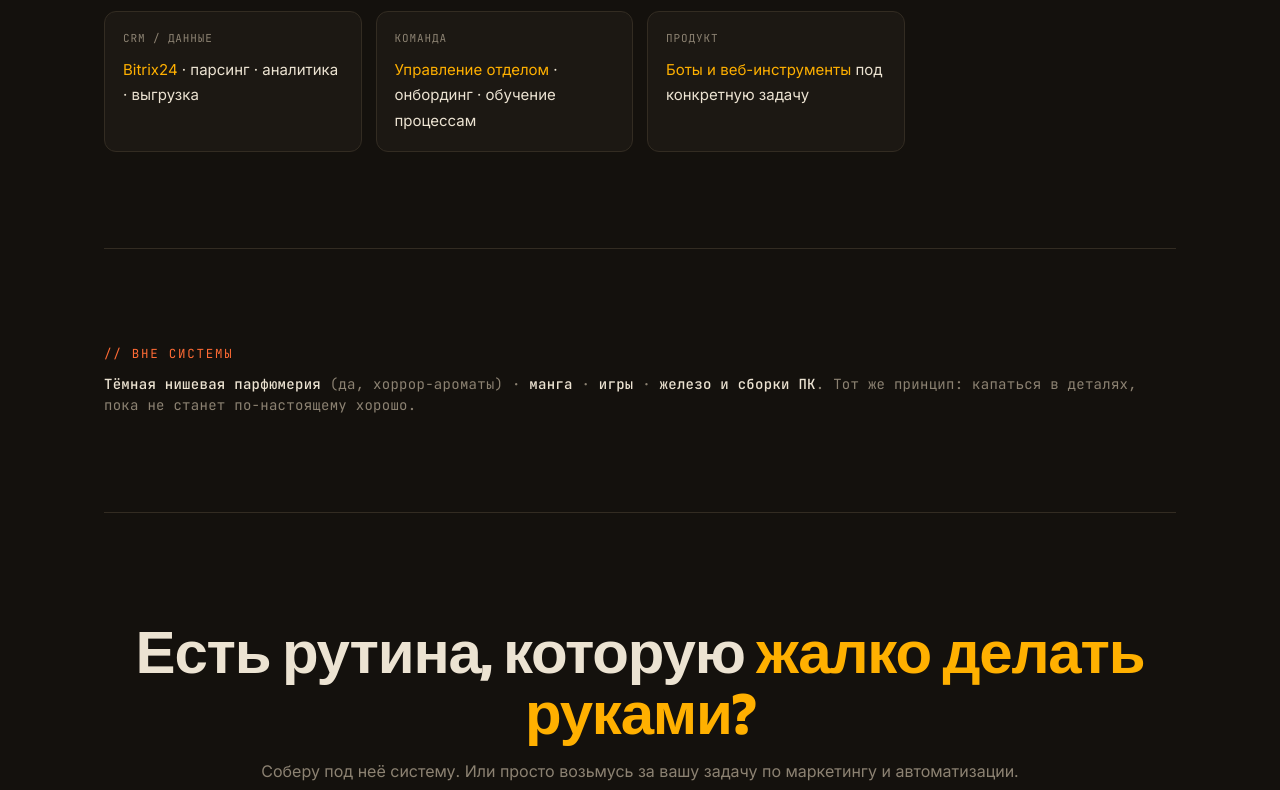
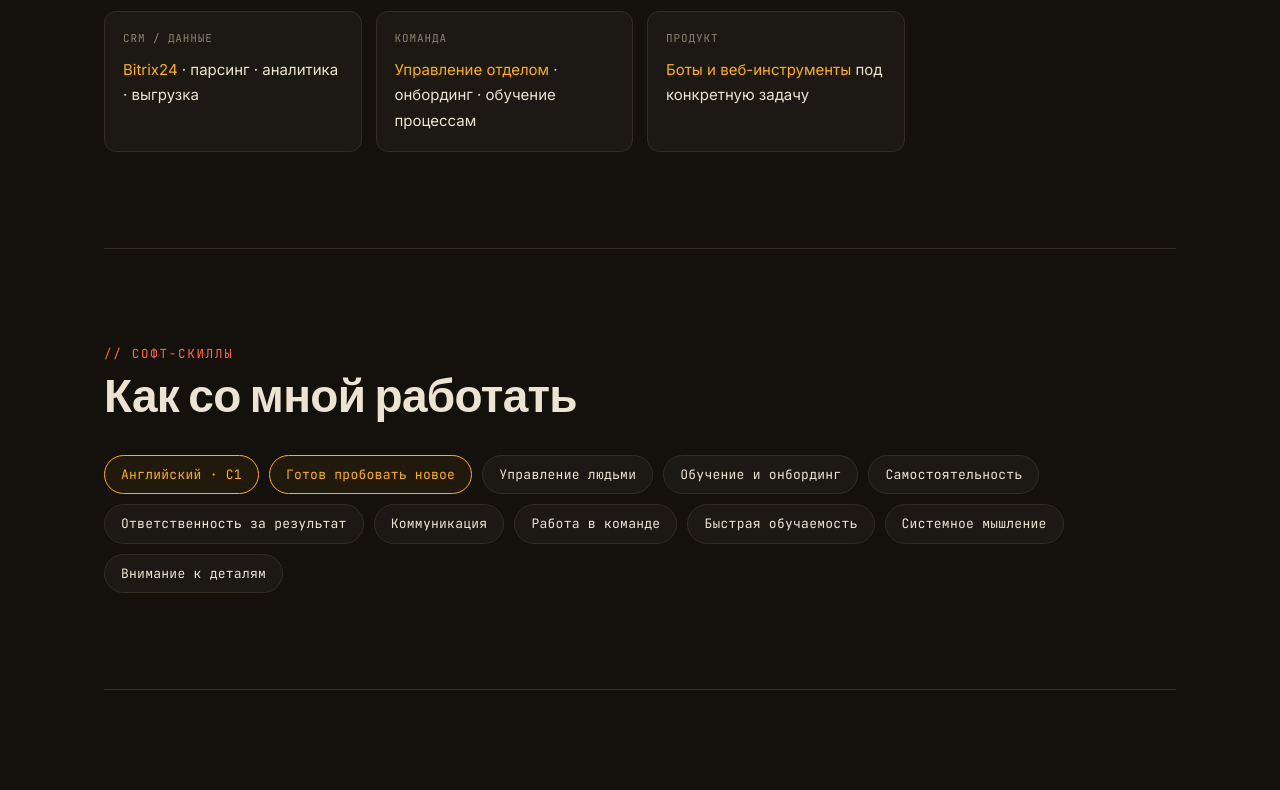
Before and after one commit to zerraxd7-byte/omwtsygCV, a plain HTML site: page index.html in a window 1280 px wide. Shown: the part 3958-4748 px from the top of the page. Drawn offline with nearby package versions, Linux system fonts and the light colour scheme.

Commit message:
Add files via upload

```diff
--- a/index.html
+++ b/index.html
@@ -147,9 +147,13 @@
   .spec .v{font-size:15px;color:var(--bone);line-height:1.7}
   .spec .v span{color:var(--amber)}
 
-  /* ---- offbeat ---- */
-  .offbeat{font-family:var(--mono);font-size:14px;color:var(--ash);letter-spacing:.02em}
-  .offbeat b{color:var(--bone);font-weight:500}
+  /* ---- soft skills chips ---- */
+  .softs{display:flex;flex-wrap:wrap;gap:10px}
+  .chip{display:inline-flex;font-family:var(--mono);font-size:13px;letter-spacing:.02em;
+    color:var(--bone);border:1px solid var(--line);border-radius:100px;
+    padding:9px 16px;background:var(--panel);transition:border-color .2s,color .2s,transform .15s}
+  .chip:hover{border-color:var(--amber);color:var(--amber);transform:translateY(-2px)}
+  .chip.hot{border-color:var(--amber);color:var(--amber);background:rgba(255,176,0,.05)}
 
   /* ---- footer / cta ---- */
   .foot{text-align:center;padding:110px 0 90px}
@@ -335,7 +339,7 @@
       <div class="stop reveal">
         <div class="role">Performance-маркетинг · премиум-недвижимость</div>
         <div class="org">Москва · лидогенерация</div>
-        <p>Запуск и ведение трафика на дорогой продукт: связки, креативы, аналитика воронки в Bitrix24. Задача — стабильный поток квалифицированных лидов, а не просто клики. Есть отраслевые связи (Onycs Realty).</p>
+        <p>Запуск и ведение трафика на дорогой продукт: связки, креативы, аналитика воронки в Bitrix24. Задача — стабильный поток квалифицированных лидов, а не просто клики.</p>
       </div>
       <div class="stop reveal">
         <div class="role">Руководство командой · процессы и обучение</div>
@@ -380,10 +384,23 @@
     </div>
   </section>
 
-  <!-- OFFBEAT -->
-  <section>
-    <div class="sec-head reveal">// вне системы</div>
-    <p class="offbeat reveal"><b>Тёмная нишевая парфюмерия</b> (да, хоррор-ароматы) · <b>манга</b> · <b>игры</b> · <b>железо и сборки ПК</b>. Тот же принцип: капаться в деталях, пока не станет по-настоящему хорошо.</p>
+  <!-- SOFT SKILLS -->
+  <section id="soft">
+    <div class="sec-head reveal">// софт-скиллы</div>
+    <h2 class="sec-title reveal">Как со мной работать</h2>
+    <div class="softs reveal">
+      <span class="chip hot">Английский · C1</span>
+      <span class="chip hot">Готов пробовать новое</span>
+      <span class="chip">Управление людьми</span>
+      <span class="chip">Обучение и онбординг</span>
+      <span class="chip">Самостоятельность</span>
+      <span class="chip">Ответственность за результат</span>
+      <span class="chip">Коммуникация</span>
+      <span class="chip">Работа в команде</span>
+      <span class="chip">Быстрая обучаемость</span>
+      <span class="chip">Системное мышление</span>
+      <span class="chip">Внимание к деталям</span>
+    </div>
   </section>
 
   <!-- CONTACT -->
```
